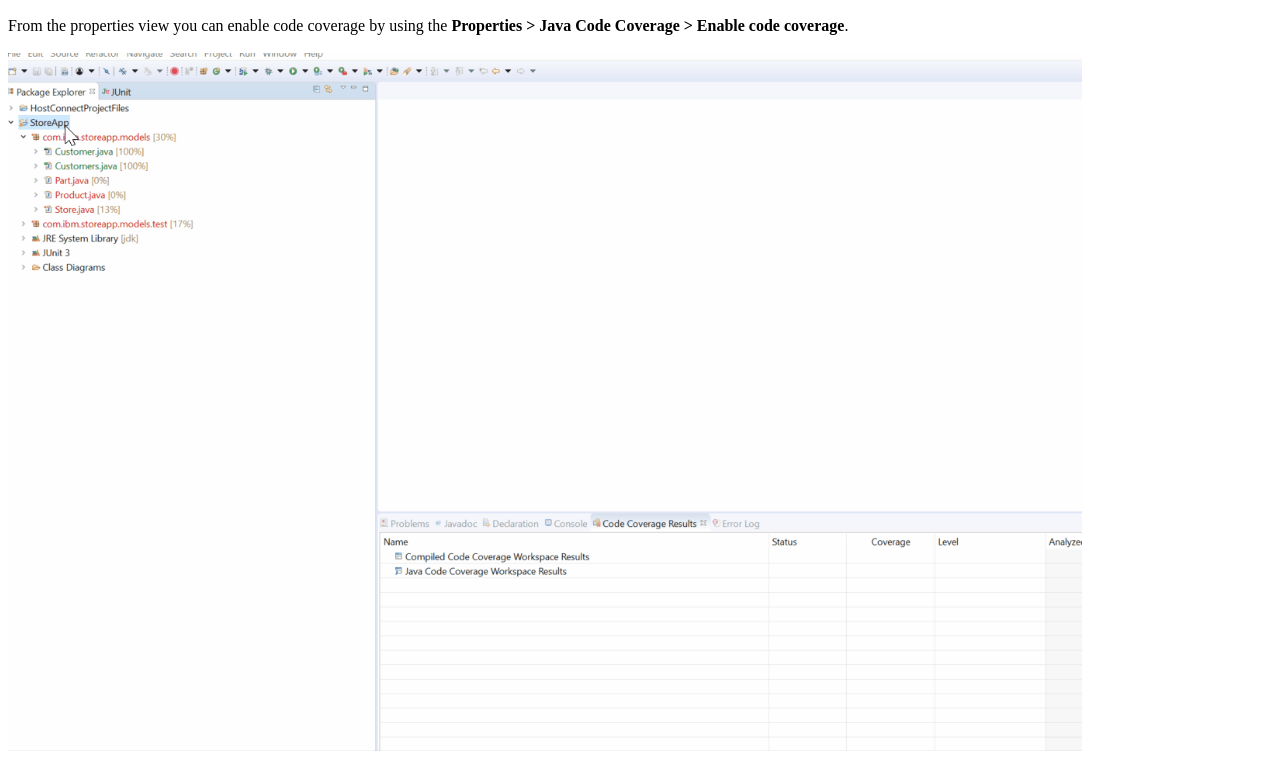
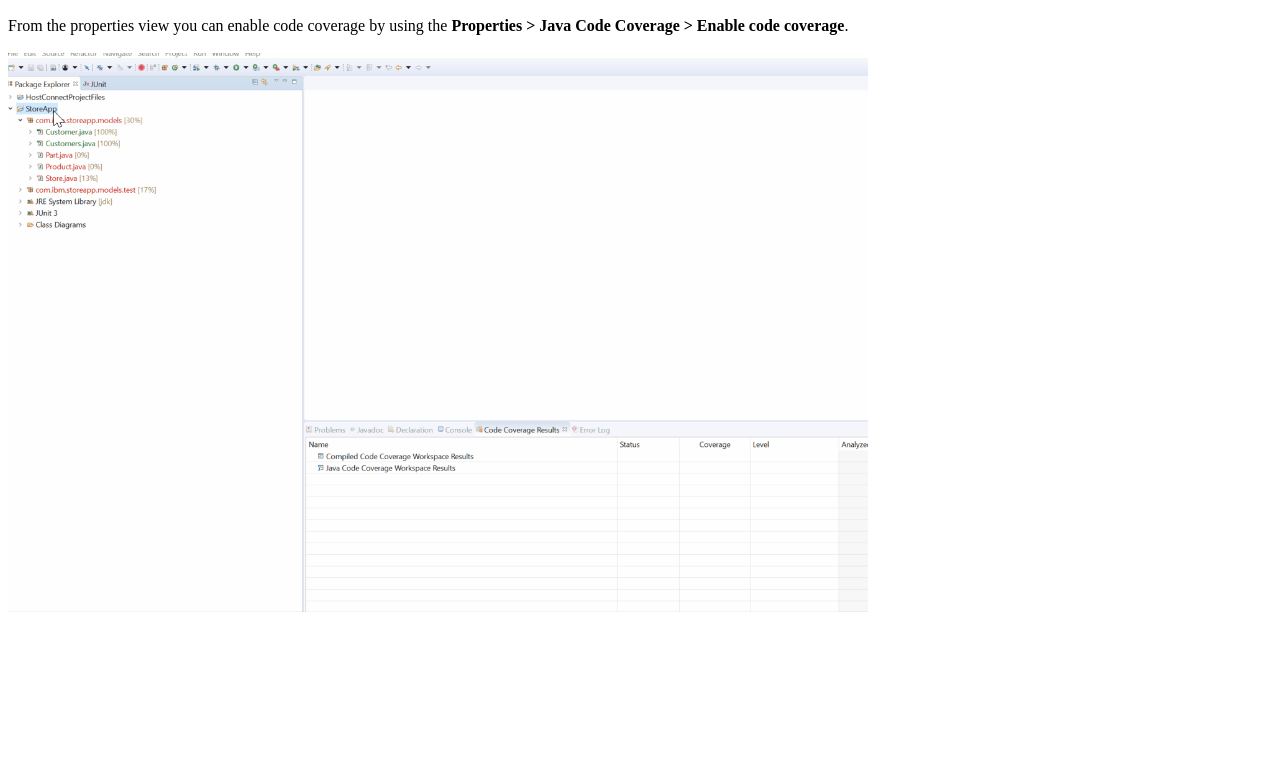
Before and after one commit to 0Steve0/TipofDay, a plain HTML site: page en/codecoverage/jcc/15.0.1/tip_1/tip.html in a window 1280 px wide. Shown: the part 50-813 px from the top of the page. Drawn offline with Linux system fonts and the light colour scheme.

Commit message:
Update tip.html

```diff
--- a/en/codecoverage/jcc/15.0.1/tip_1/tip.html
+++ b/en/codecoverage/jcc/15.0.1/tip_1/tip.html
@@ -9,8 +9,8 @@
 			height: 60%;
 		}
 		.image {
-			width: 100%;
-			height: 50%;
+			width: 80%;
+			height: 60%;
 			object-fit: cover;
 		}
 	</style>
```
